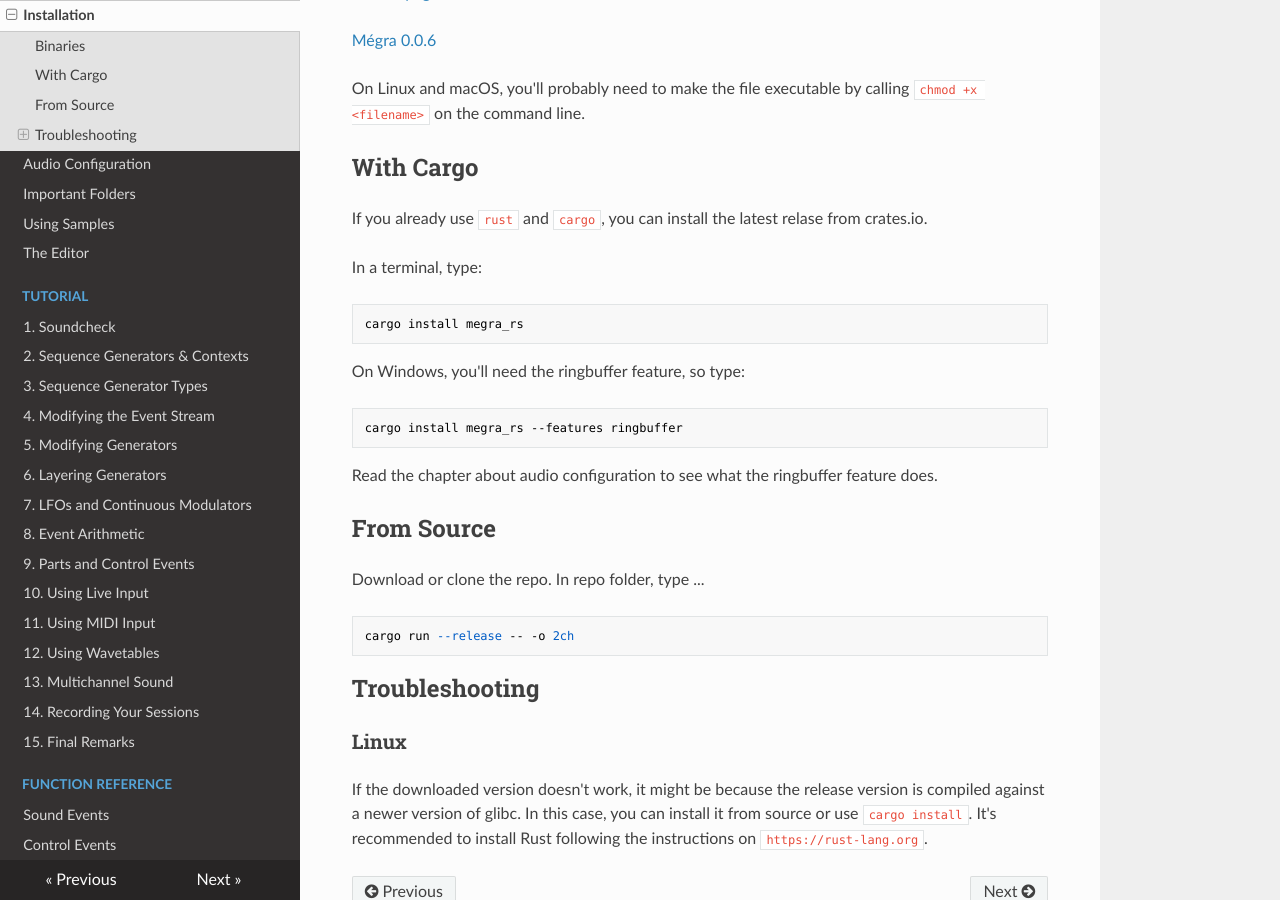
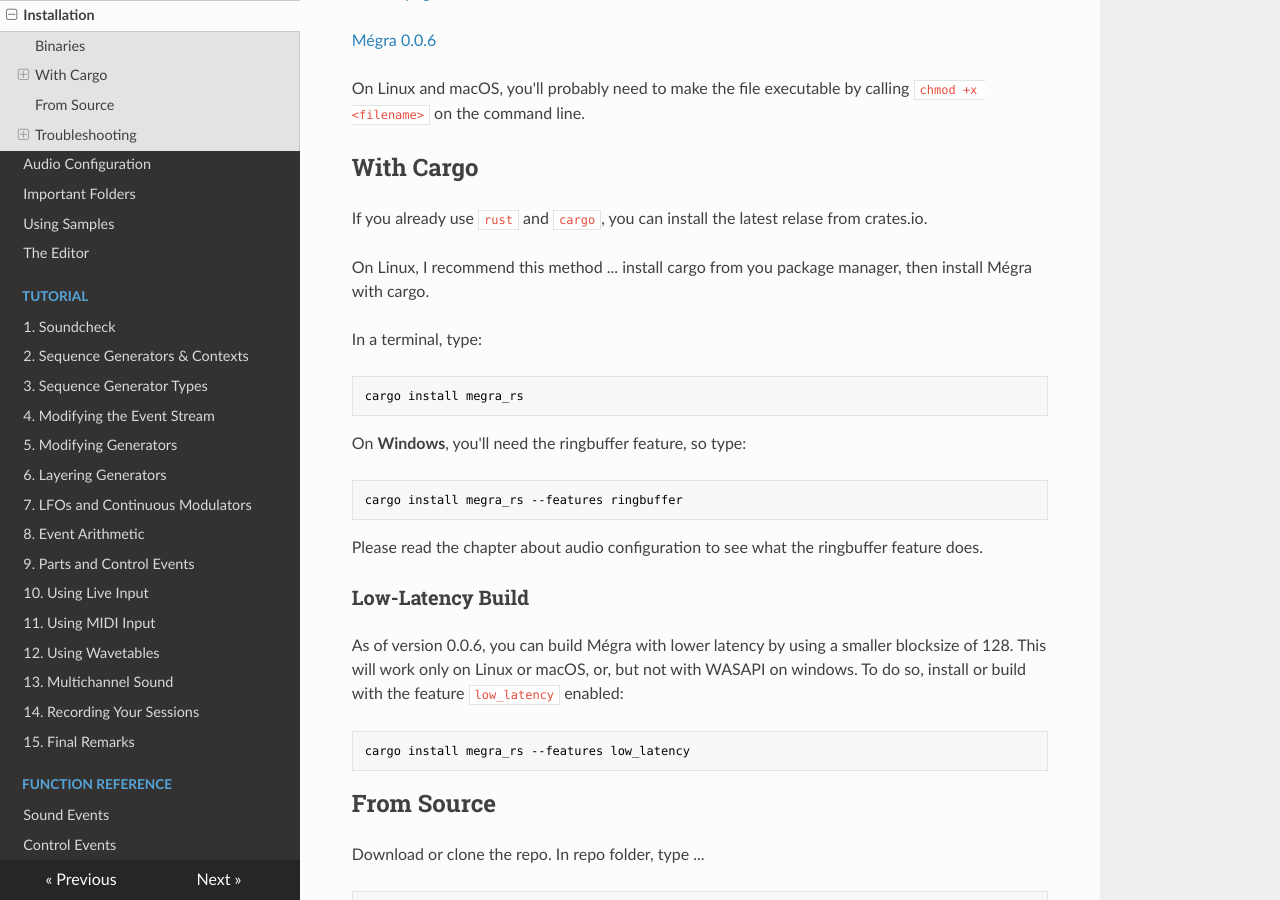
Before and after one commit to the-drunk-coder/megra-doc, an MkDocs documentation site: the page built from docs/installation.md, in a window 1280 px wide and 900 px high, scrolled down 355 px. Built offline with MkDocs 1.6.1, drawn with Linux system fonts in a browser that asks for light colours; nearby versions of some CDN libraries.

Commit message:
add note about low-latency feature

````diff
--- a/docs/installation.md
+++ b/docs/installation.md
@@ -14,16 +14,28 @@ On Linux and macOS, you'll probably need to make the file executable by calling
 
 If you already use `rust` and `cargo`, you can install the latest relase from crates.io.
 
+On Linux, I recommend this method ... install cargo from you package manager, then install Mégra with cargo.
+
 In a terminal, type:
 ```
 cargo install megra_rs
 ```
-On Windows, you'll need the ringbuffer feature, so type:
+On **Windows**, you'll need the ringbuffer feature, so type:
 ```bash
 cargo install megra_rs --features ringbuffer
 ```
 
-Read the chapter about audio configuration to see what the ringbuffer feature does.
+Please read the chapter about audio configuration to see what the ringbuffer feature does.
+
+### Low-Latency Build
+
+As of version 0.0.6, you can build Mégra with lower latency by using a smaller blocksize of 128. This will
+work only on Linux or macOS, or, but not with WASAPI on windows. To do so, install or build with the feature
+`low_latency` enabled:
+
+```bash
+cargo install megra_rs --features low_latency
+```
 
 ## From Source
 
````
